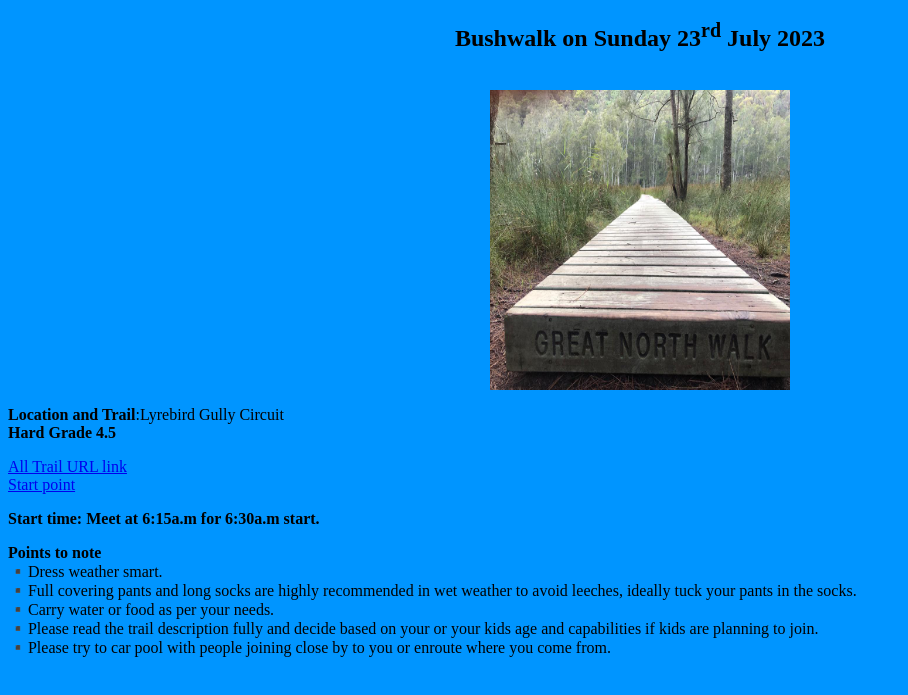
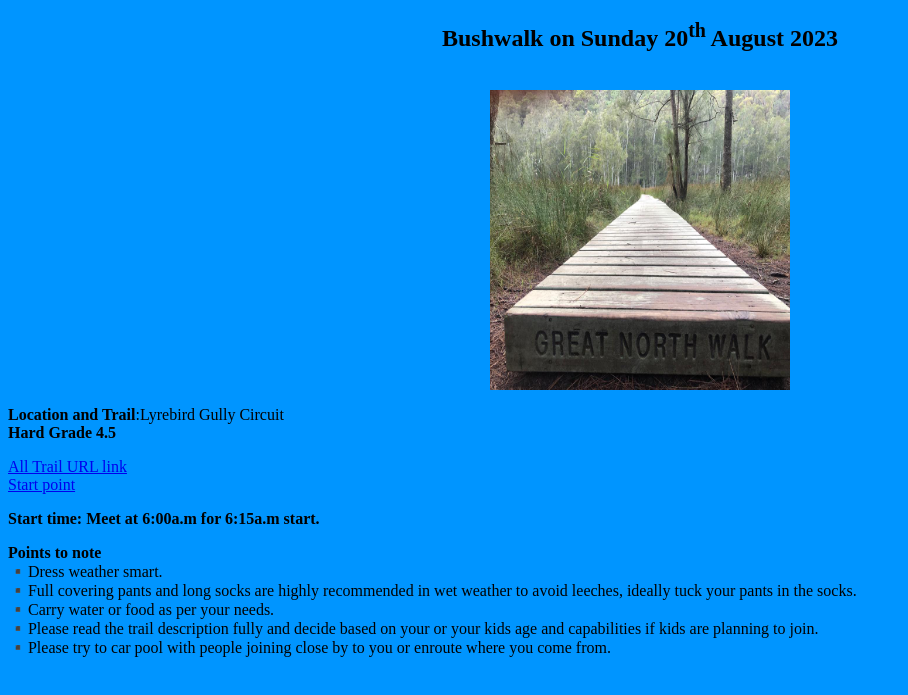
Before and after one commit to vaibhavyami/vaibhavyami.23_July_Bushwalk.io, a plain HTML site: page index.html in a window 1280 px wide. Shown: the part 61-756 px from the top of the page, without its empty margins (0-908 px from the left). Drawn offline with Linux system fonts and the light colour scheme.

Commit message:
Updated Date

```diff
--- a/index.html
+++ b/index.html
@@ -3,12 +3,12 @@
 <head>
     <meta charset="UTF-8">
     <meta name="viewport" content="width=device-width, initial-scale=1.0">
-    <title>Sydney_Escapades_July 23rd_Bushwalk</title>
+    <title>Sydney_Escapades_August_20th_Bushwalk</title>
     <h1 style="text-align: center;">Sydney_Escapades</h1>
 </head>
 <body style="background-color: rgb(0, 149, 255);">
 
-    <h2 style="text-align: center;">Bushwalk on Sunday 23<sup>rd</sup> July 2023</h2>
+    <h2 style="text-align: center;">Bushwalk on Sunday 20<sup>th</sup> August 2023</h2>
     <br>
 
 
@@ -33,7 +33,7 @@
     <br>
 
 
-    <p><b>Start time: Meet at 6:15a.m for 6:30a.m start.</b></p>
+    <p><b>Start time: Meet at 6:00a.m for 6:15a.m start.</b></p>
 
 
     <p><b>Points to note</b> <br>
```
